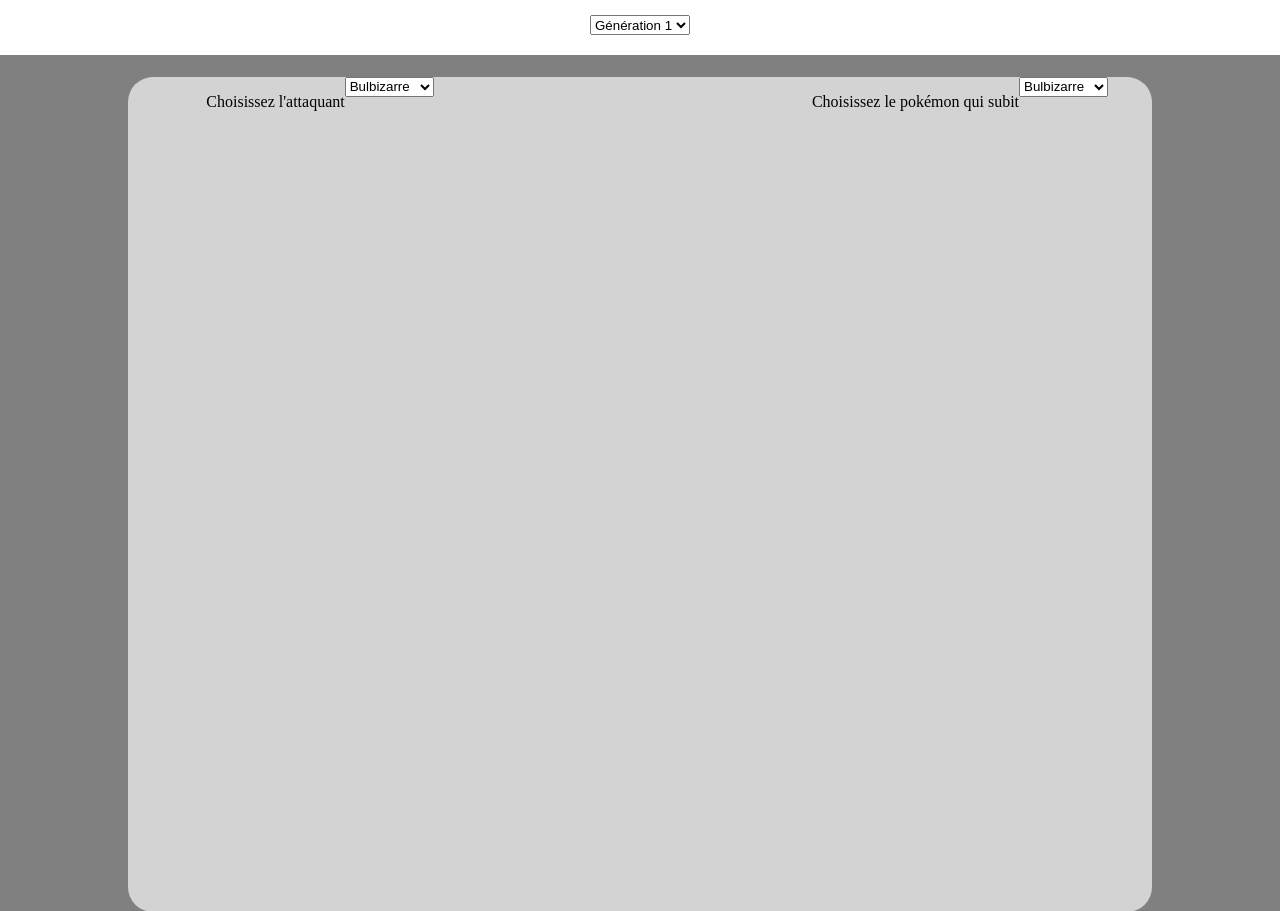
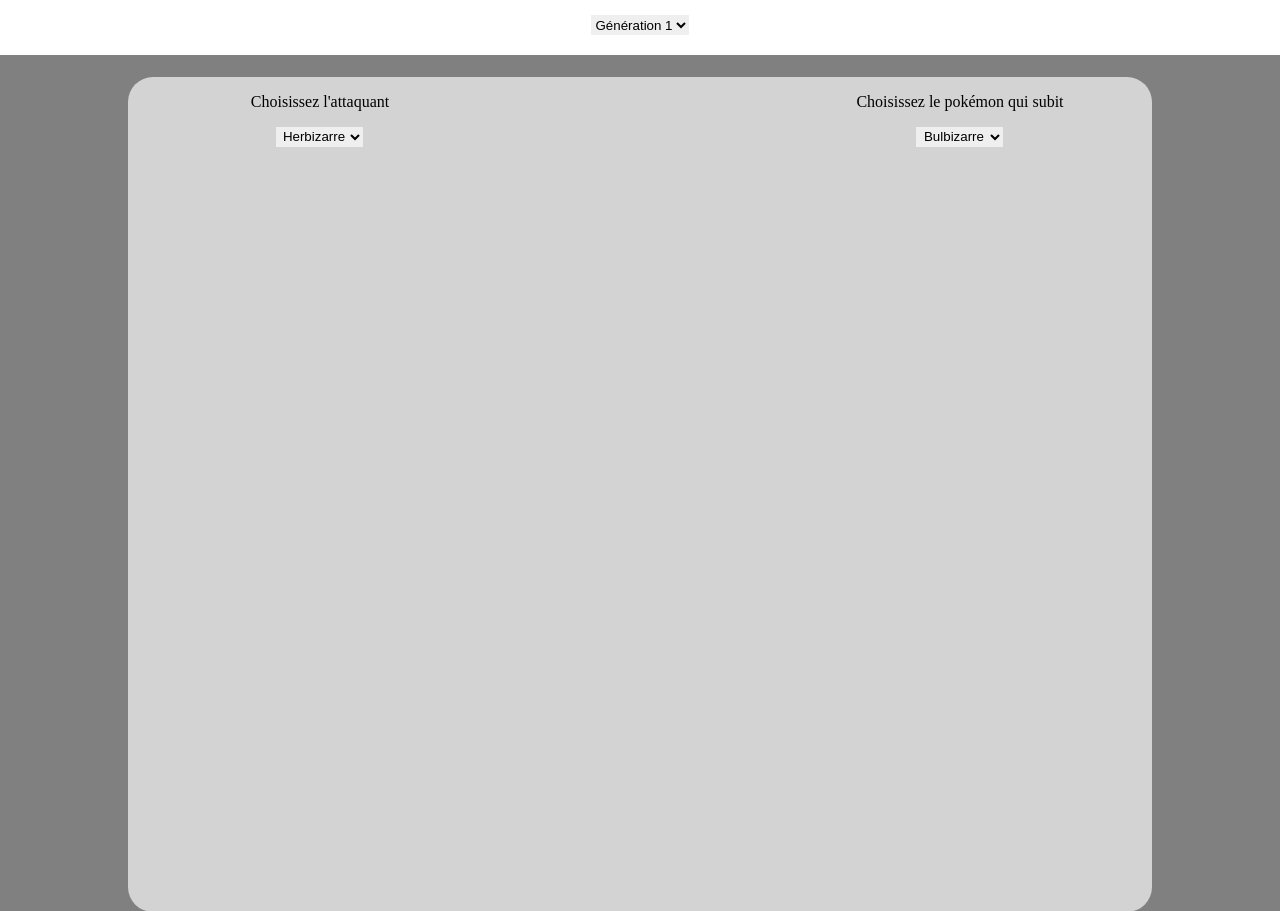
Before and after one commit to ShrayzzDev/PokemonDamageCalculator, a PHP site: page / in a window 1280 px wide. Shown: the top 911 px of the page. Run offline with PHP 8.4, Linux system fonts and the light colour scheme.

Commit message:
Correction affichage

```diff
--- a/Sources/CSS/style.css
+++ b/Sources/CSS/style.css
@@ -30,10 +30,18 @@ body{
 article{
     display: flex;
     justify-content: center;
+    text-align: center;
+}
+
+div > article {
+    display: flex;
+    align-items: center;
 }
 
 select{
+    text-align: center;
     height: 20px;
+    border: 5px;
 }
 
 .first-pokemon{
--- a/Sources/index.html
+++ b/Sources/index.html
@@ -14,10 +14,11 @@
     <div class="first-block">
         <section class="main-block">
             <article class="first-pokemon">
+                <div>
                 <p>Choisissez l'attaquant</p>
                 <select>
+                    <option>Herbizarre</option>
                     <option>Bulbizarre</option>
-                    <option>Herbizarre</option>
                     <option>Florizarre</option>
                     <option>Salamèche</option>
                     <option>Reptincel</option>
@@ -26,8 +27,10 @@
                     <option>Carabaffe</option>
                     <option>Tortank</option>
                 </select>
+                </div>
             </article>
             <article class="second-pokemon">
+                <div>
                 <p>Choisissez le pokémon qui subit</p>
                 <select>
                     <option>Bulbizarre</option>
@@ -40,6 +43,7 @@
                     <option>Carabaffe</option>
                     <option>Tortank</option>
                 </select>
+                </div>
             </article>
         </section>
     </div>
```
